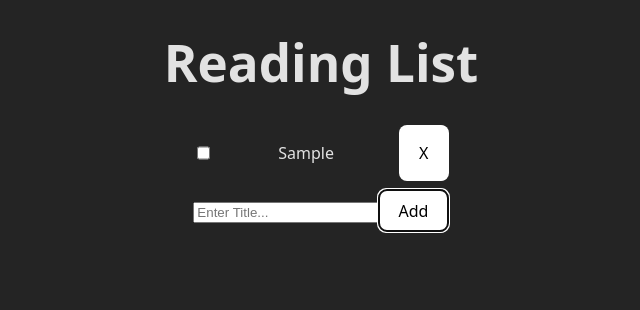
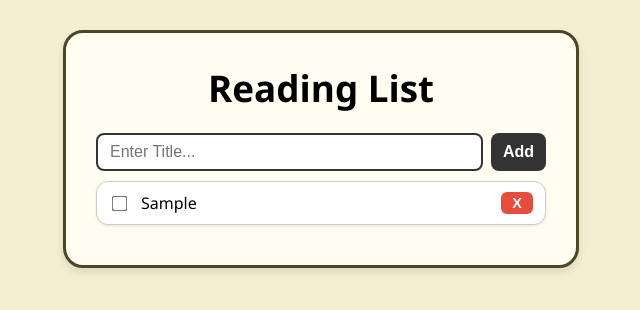
Before and after one commit to lemengqu/reading-list, a React (Vite) app: page / in a window 1280 px wide. Both pictures are taken after typing "Sample" into the empty fields and a click on the button "Add". Shown: the top 310 px of the page, without its empty margins (319-959 px from the left). Built offline with nearby package versions, Linux system fonts and the light colour scheme.

Commit message:
improved design

```diff
--- a/src/components/TodoItem.tsx
+++ b/src/components/TodoItem.tsx
@@ -14,7 +14,9 @@ function TodoItem({ book, deleteBook, toggleRead }) {
     <div className={itemType}>
       <input type="checkbox" checked={book.read} onChange={handleChange} />
       <p>{book.title}</p>
-      <button onClick={() => deleteBook(book.id)}>X</button>
+      <button className="delete-btn" onClick={() => deleteBook(book.id)}>
+        X
+      </button>
     </div>
   );
 }
--- a/src/components/TodoList.tsx
+++ b/src/components/TodoList.tsx
@@ -10,18 +10,25 @@ function TodoList() {
   const [newTitle, setNewTitle] = useState("");
 
   useEffect(() => {
-    console.log("useEffect: saving books", JSON.stringify(books));
     localStorage.setItem("books", JSON.stringify(books));
   }, [books]);
 
   function addBook(title: string) {
+    if (!title.trim()) return; // Prevent adding empty titles
+
     const newBook = {
       id: Date.now(),
       title,
       read: false,
     };
-    setBooks([...books, newBook]);
+    setBooks([newBook, ...books]);
     setNewTitle("");
+  }
+
+  function handleKeyPress(e) {
+    if (e.key === "Enter") {
+      addBook(newTitle);
+    }
   }
 
   function deleteBook(id: number) {
@@ -42,6 +49,16 @@ function TodoList() {
 
   return (
     <div className="todo-list">
+      <div className="add-book-container">
+        <input
+          type="text"
+          placeholder="Enter Title..."
+          value={newTitle}
+          onChange={(e) => setNewTitle(e.target.value)}
+          onKeyPress={handleKeyPress}
+        />
+        <button onClick={() => addBook(newTitle)}>Add</button>
+      </div>
       {books.map((book) => (
         <TodoItem
           key={book.id}
@@ -50,12 +67,6 @@ function TodoList() {
           toggleRead={toggleRead}
         />
       ))}
-      <input
-        placeholder="Enter Title..."
-        value={newTitle}
-        onChange={(e) => setNewTitle(e.target.value)}
-      />
-      <button onClick={() => addBook(newTitle)}>Add</button>
     </div>
   );
 }
--- a/src/index.css
+++ b/src/index.css
@@ -1,73 +1,123 @@
-:root {
-  font-family: system-ui, Avenir, Helvetica, Arial, sans-serif;
-  line-height: 1.5;
-  font-weight: 400;
-
-  color-scheme: light dark;
-  color: rgba(255, 255, 255, 0.87);
-  background-color: #242424;
-
-  font-synthesis: none;
-  text-rendering: optimizeLegibility;
-  -webkit-font-smoothing: antialiased;
-  -moz-osx-font-smoothing: grayscale;
+body {
+  background-color: #f4efd2;
+  font-family: "Segoe UI", Tahoma, Geneva, Verdana, sans-serif;
+  margin: 0;
+  padding: 0;
 }
 
-a {
-  font-weight: 500;
-  color: #646cff;
-  text-decoration: inherit;
-}
-a:hover {
-  color: #535bf2;
+h1 {
+  color: #000000;
+  font-size: 2.3rem;
+  margin: 0;
+  margin-bottom: 20px;
+  align-self: center;
+  text-align: center;
+  font-weight: bold;
 }
 
-body {
-  margin: 0;
-  width: 100%;
-  display: flex;
-  align-items: center;
-  justify-content: center;
+input[type="text"],
+.add-book-container input {
+  flex: 1;
+  padding: 8px 12px;
+  border: 2px solid #333333;
+  border-radius: 8px;
+  font-size: 1rem;
+  outline: none;
+  margin-right: 8px;
+  box-sizing: border-box;
+}
+
+button {
+  padding: 8px 12px;
+  background-color: #333;
+  color: white;
+  border: none;
+  border-radius: 8px;
+  font-size: 1rem;
+  cursor: pointer;
+  transition: background-color 0.2s ease;
+  font-weight: 600;
+}
+
+button:hover {
+  background-color: #555;
 }
 
 .App {
   display: flex;
   flex-direction: column;
-  place-items: center;
+  align-items: center;
+  padding: 30px;
+  border: solid 3px rgb(75, 70, 38);
+  border-radius: 20px;
+  margin: 30px auto;
+  max-width: 450px;
+  background-color: #fffef0;
+  box-shadow: 0 4px 8px rgba(0, 0, 0, 0.1);
 }
 
-h1 {
-  font-size: 3.2em;
-  line-height: 1.1;
-}
-
-button {
-  border-radius: 8px;
-  border: 1px solid transparent;
-  padding: 0.6em 1.2em;
-  font-size: 1em;
-  font-weight: 500;
-  font-family: inherit;
-  background-color: #fff;
-  cursor: pointer;
-  transition: border-color 0.25s;
-}
-button:hover {
-  border-color: #646cff;
-}
-button:focus,
-button:focus-visible {
-  outline: 4px auto -webkit-focus-ring-color;
+.todo-list {
+  width: 100%;
+  display: flex;
+  flex-direction: column;
+  align-items: center;
 }
 
 .todo-item {
   display: flex;
-  flex-direction: row;
+  align-items: center;
   justify-content: space-between;
-  margin-bottom: 8px;
+  width: 100%;
+  box-sizing: border-box;
+  background-color: #fff;
+  border: 1px solid #ccc;
+  border-radius: 12px;
+  padding: 10px 12px;
+  margin-bottom: 10px;
+  box-shadow: 0 1px 3px rgba(0, 0, 0, 0.1);
+}
+
+.todo-item p {
+  margin: 0;
+  flex: 1;
+  padding-left: 10px;
+}
+
+.todo-item input[type="checkbox"] {
+  transform: scale(1.2);
+  margin-right: 5px;
+  cursor: pointer;
+}
+
+.todo-item button {
+  padding: 4px 10px;
+  background-color: #e74c3c;
+  border-radius: 6px;
+  font-weight: bold;
+  min-width: 32px;
+}
+
+.todo-item button:hover {
+  background-color: #c0392b;
 }
 
 .read p {
   color: #888;
   text-decoration: line-through;
 }
+
+.delete-btn {
+  padding: 4px 10px;
+  font-size: 0.9rem;
+  line-height: 1;
+  background-color: #e74c3c;
+  border-radius: 6px;
+  font-weight: bold;
+}
+
+.add-book-container {
+  display: flex;
+  width: 100%;
+  margin-bottom: 10px;
+  box-sizing: border-box;
+}
```
